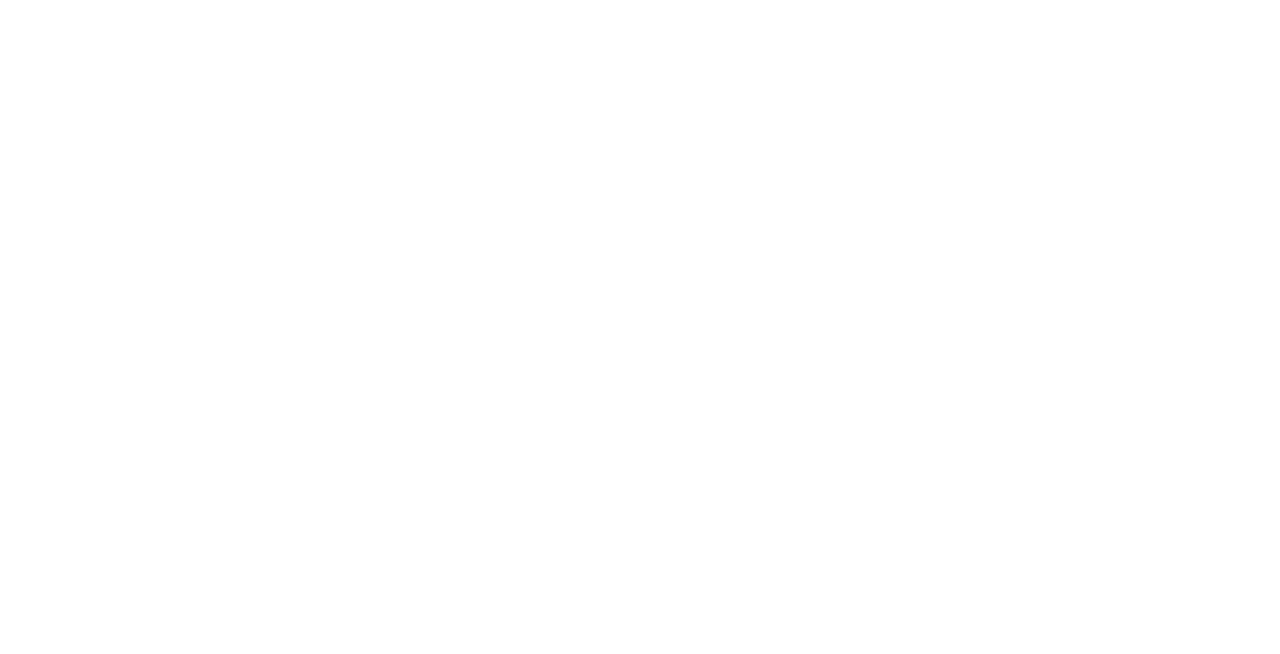
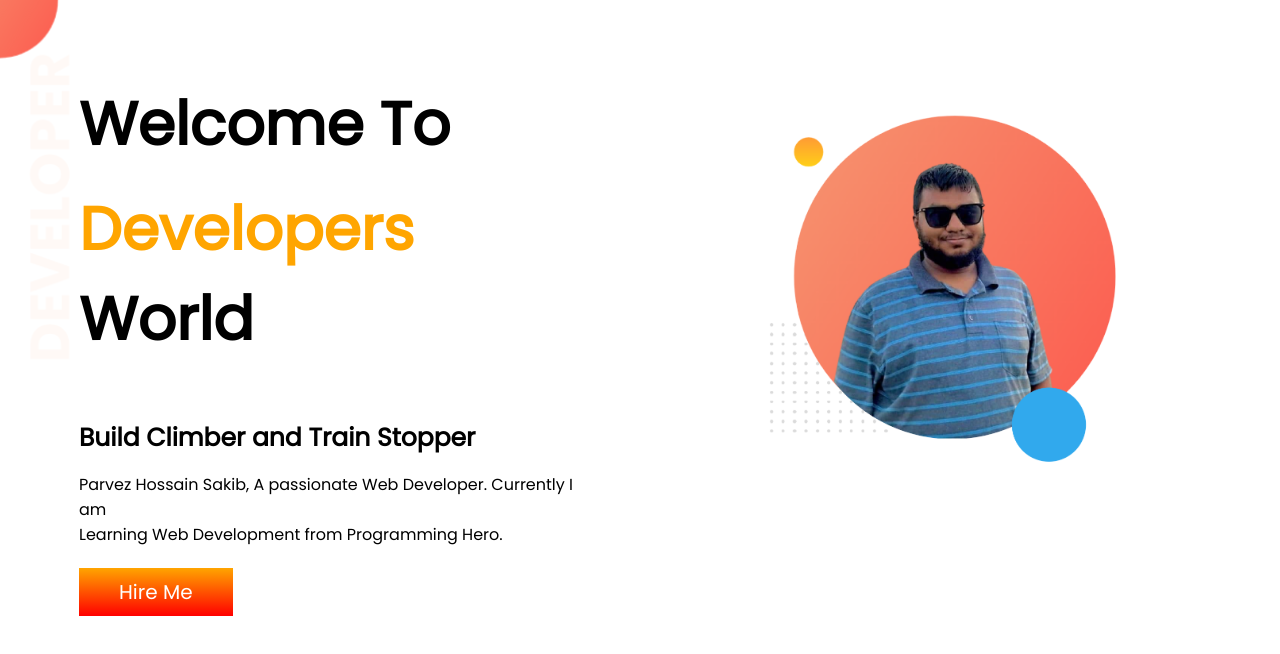
Before and after one commit to Parvez765/my-portfolio, a plain HTML site: page index.html in a window 1280 px wide. Drawn offline with Linux system fonts and the light colour scheme.

Commit message:
First Section Done

```diff
--- a/index.html
+++ b/index.html
@@ -4,10 +4,25 @@
     <meta charset="UTF-8">
     <meta http-equiv="X-UA-Compatible" content="IE=edge">
     <meta name="viewport" content="width=device-width, initial-scale=1.0">
-    <title>My POrtfolio</title>
+    <title>My Portfolio</title>
+    <link rel="preconnect" href="https://fonts.googleapis.com">
+<link rel="preconnect" href="https://fonts.gstatic.com" crossorigin>
+<link href="https://fonts.googleapis.com/css2?family=Poppins&display=swap" rel="stylesheet">
     <link rel="stylesheet" href="style.css">
 </head>
 <body>
-
+    <section class="top-banner">
+        <div class="half-width">
+            <h1>Welcome To</h1>
+            <h1><span>Developers</span> World</h1>
+            <h3>Build Climber and Train Stopper</h3>
+            <p>Parvez Hossain Sakib, A passionate Web Developer. Currently I am <br> Learning
+            Web Development from Programming Hero.</p>
+            <a href="https://www.linkedin.com/in/parvez-sakib/" target="_blank" class="link-button">Hire Me</a>
+        </div>
+        <div class="half-width">
+            <img src="images/my-picture-01.png" alt="">
+        </div>
+    </section>
 </body>
 </html>
--- a/style.css
+++ b/style.css
@@ -0,0 +1,52 @@
+*{
+    margin: 0;
+    padding: 0;
+    font-family: 'Poppins', sans-serif;
+}
+
+.top-banner{
+    display: flex;
+}
+
+.half-width{
+    width: 100%;
+    padding: 5%;
+    margin-left: 15px;
+}
+
+.half-width img{
+    width: 90%;
+}
+
+.half-width h1{
+    font-size: 60px;
+    margin-top: 15px;
+}
+.half-width h1 span{
+    color: orange;
+
+}
+
+.half-width h3{
+    margin-top: 55px;
+    font-size: 25px;
+}
+
+.half-width p{
+    margin-top: 15px;
+}
+
+.link-button{
+    text-decoration: none;
+    background-image: linear-gradient(orange, Red);
+    padding: 10px 40px;
+    line-height: 90px;
+    color: white;
+    font-weight: 500;
+    font-size: 20px;
+}
+
+.top-banner{
+    background-image: url(images/top-banner.png);
+    background-repeat: no-repeat;
+}
```
Also changed, not shown: images/dream-bg.png (added), images/exp-bg.png (added), images/jhankar.png (added), images/jhankar2.png (added), images/my-bg.png (added), images/my-bg2.png (added), images/my-picture-01.png (added), images/top-banner.png (added).
